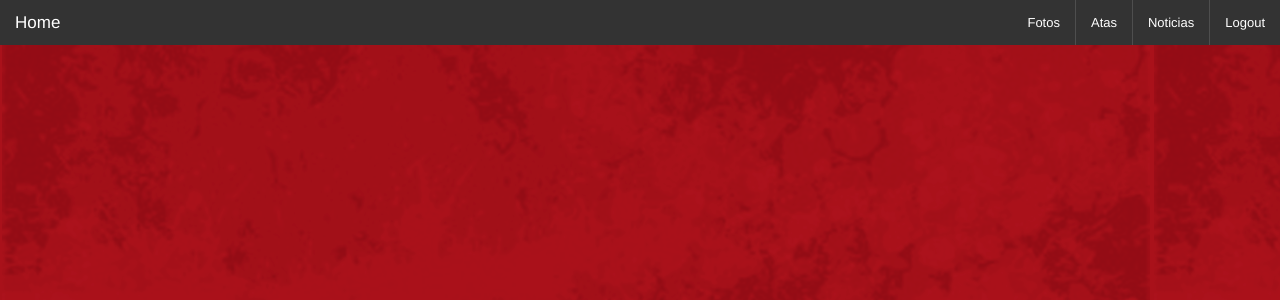
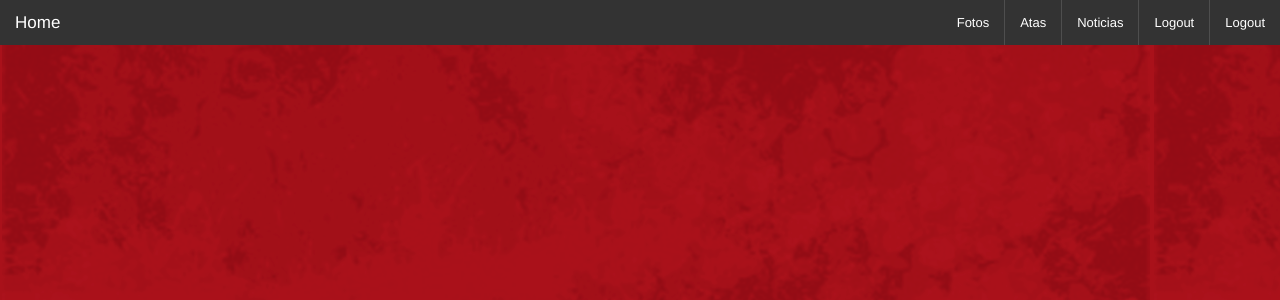
Before and after one commit to marcosepifanio/nuvem, a PHP site: page /foto.php in a window 1280 px wide. Shown: the top 300 px of the page. Run offline with PHP 8.4, Linux system fonts and the light colour scheme; data that the repository does not hold is empty.

Commit message:
Adicionando Pesquisa

```diff
--- a/cabecalho.php
+++ b/cabecalho.php
@@ -31,6 +31,10 @@
 					<li>
 						<a href="noticias.php" class="">Noticias</a>
 					</li>
+                                        <li class="divider"></li>
+					<li>
+						<a href="pesquisa.php" class="">Logout</a>
+					</li>
 					<li class="divider"></li>
 					<li>
 						<a href="sair.php" class="">Logout</a>
--- a/editar_noticia.php
+++ b/editar_noticia.php
@@ -21,7 +21,7 @@ if (isset($_GET['id'])) {
         $statement->bindParam(':conteudo', $_POST['conteudo']);
         $statement->execute();
         $nome = $statement->fetch();
-        print_r($statement);
+
 
 
         $redirecionar = "noticias.php";
```
Also changed, not shown: pesquisa.php (added, +8 -0 lines).
